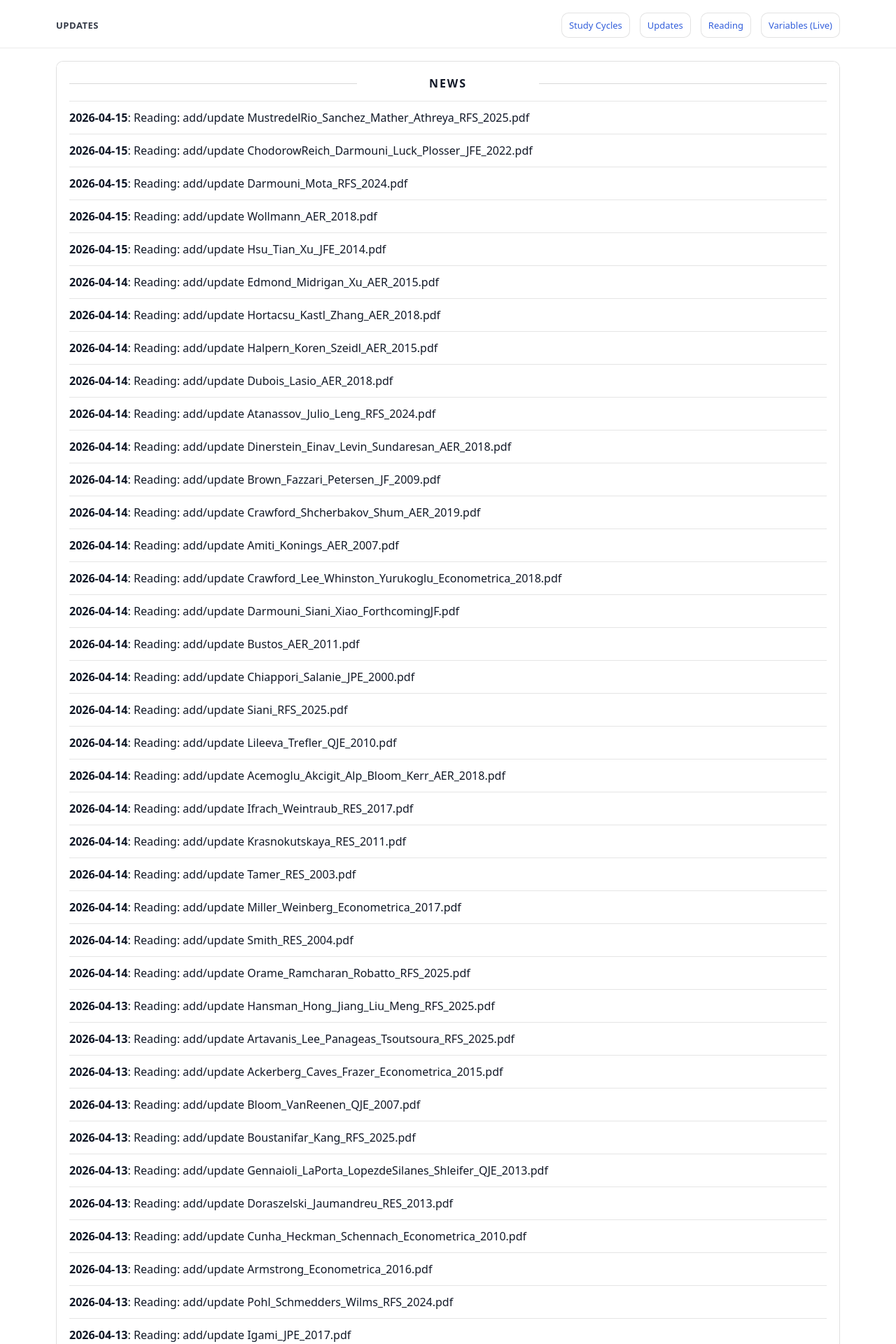
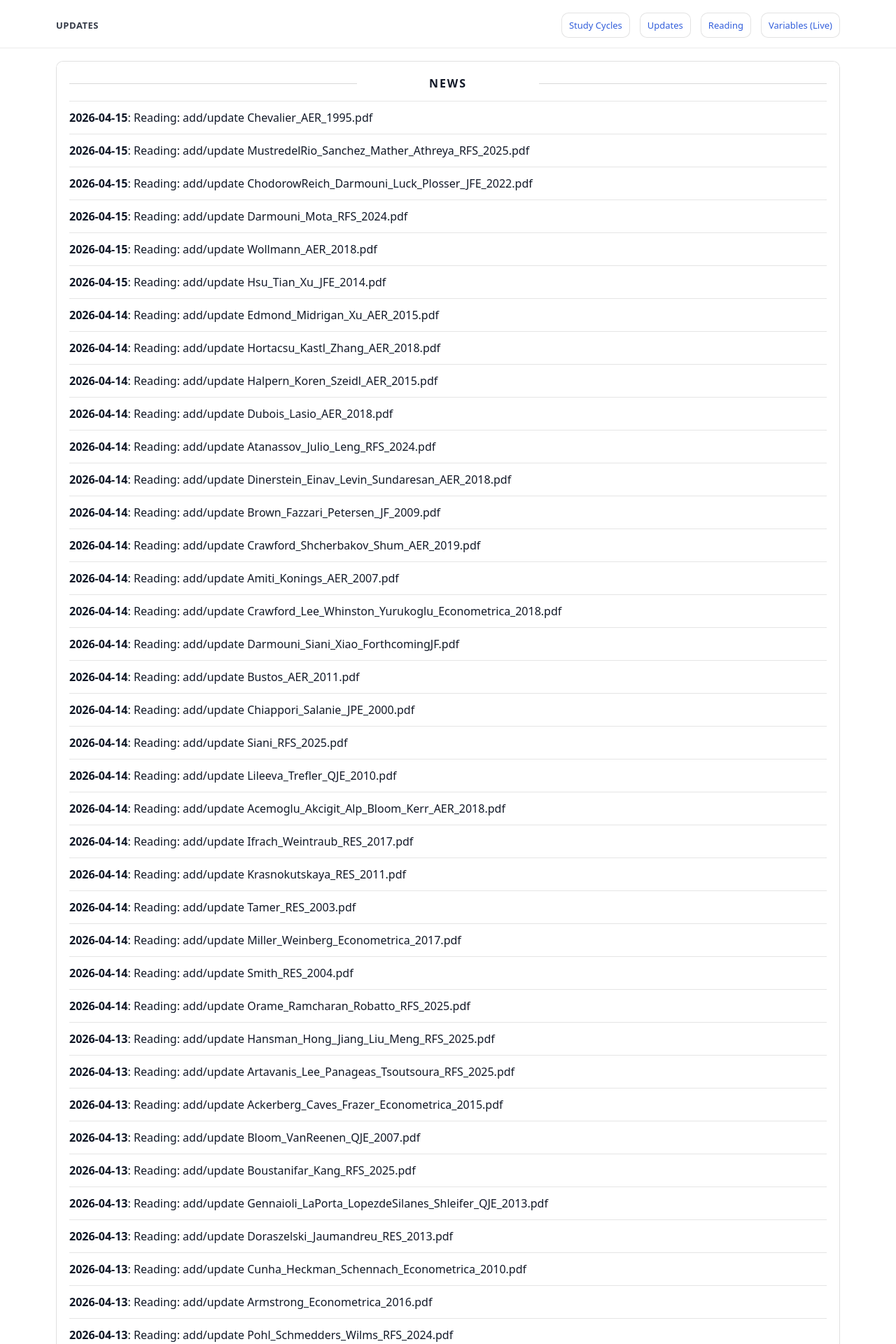
Before and after one commit to yaxinzn/study-archive, a Jekyll site: the page built from updates/index.md, in a window 1280 px wide. Shown: the top 1920 px of the page at 70% size. Built offline with Jekyll 4.4.1, drawn with Linux system fonts in a browser that asks for light colours; some of the changed text lies outside the part shown.

Commit message:
chore: update NEWS feed

```diff
--- a/_data/news.yml
+++ b/_data/news.yml
@@ -1,4 +1,7 @@
 # Auto-generated update history (sorted newest -> oldest). Do not edit manually.
+- ts: "1776207654"
+  date: "2026-04-15"
+  title: "Reading: add/update Chevalier_AER_1995.pdf"
 - ts: "1776206912"
   date: "2026-04-15"
   title: "Reading: add/update MustredelRio_Sanchez_Mather_Athreya_RFS_2025.pdf"
```
